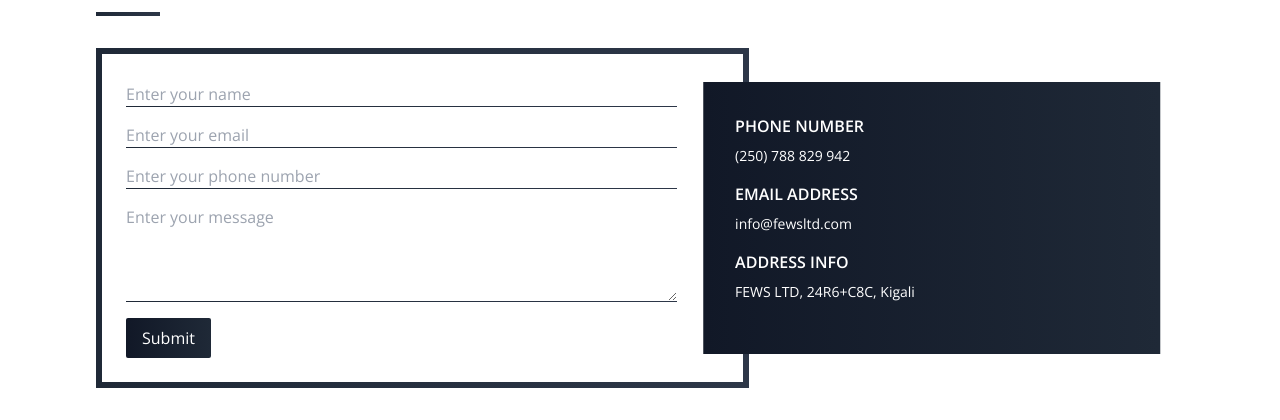
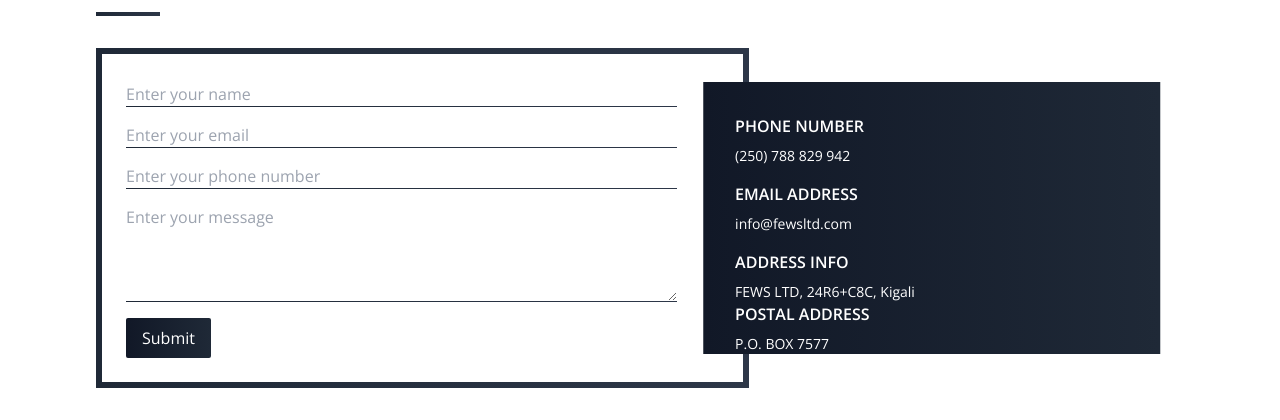
Before and after one commit to fewsltd2011/fews, a Flask app: page /contact-us in a window 1280 px wide. Shown: the part 444-864 px from the top of the page. Run offline with Flask 3, Linux system fonts and the light colour scheme; some libraries are stand-ins or nearby versions.

Commit message:
Update contact us

```diff
--- a/templates/contact-us.html
+++ b/templates/contact-us.html
@@ -105,6 +105,8 @@ contact, support, inquiry, feedback, phone number, email, Kigali, contact form,
                 <p class="mb-4 mb-4 text-sm">info@fewsltd.com</p>
                 <h3 class="text-md font-semibold mb-2">ADDRESS INFO</h3>
                 <p class="text-sm">FEWS LTD, 24R6+C8C, Kigali</p>
+                <h3 class="text-md font-semibold mb-2">POSTAL ADDRESS</h3>
+                <p class="text-sm">P.O. BOX 7577</p>
               </div>
             </div>
         </div>
--- a/templates/layout.html
+++ b/templates/layout.html
@@ -178,7 +178,7 @@
             <div class="flex space-x-6">
 
                 <!-- Twitter -->
-                <a href="#" aria-label="Twitter" class="text-gray-400 hover:text-blue-400 transition duration-300">
+                <a href="https://x.com/FEWSLTD" aria-label="Twitter" class="text-gray-400 hover:text-blue-400 transition duration-300">
                     <svg xmlns="http://www.w3.org/2000/svg" class="w-6 h-6" fill="currentColor" viewBox="0 0 24 24">
                         <path d="M23 3a10.9 10.9 0 0 1-3 1 4.5 4.5 0 0 0-7 4v1A10.7 10.7 0 0 1 3 4a4.5 4.5 0 0 0 1 6 4.2 4.2 0 0 1-2 0v1a4.5 4.5 0 0 0 4 4 4.2 4.2 0 0 1-2 .1 4.5 4.5 0 0 0 4 3A9 9 0 0 1 2 19a13 13 0 0 0 7 2c8 0 13-6.8 13-13v-1a8.4 8.4 0 0 0 2-2z"/>
                     </svg>
```
